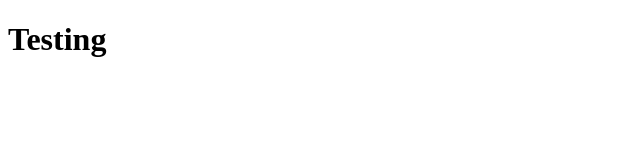
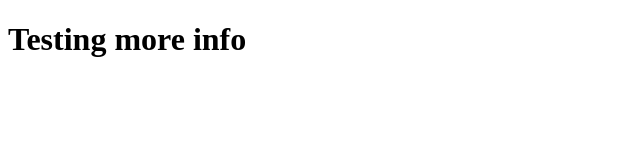
Before and after one commit to projectFourCollab/jonSwethaPaulina, a plain HTML site: page index.html in a window 1280 px wide. Shown: the whole page, without its empty margins (0-640 px from the left). Drawn offline with Linux system fonts and the light colour scheme.

Commit message:
added more to h1 :egg:

```diff
--- a/index.html
+++ b/index.html
@@ -6,6 +6,6 @@
     <title>Test</title>
 </head>
 <body>
-    <h1>Testing</h1>
+    <h1>Testing more info</h1>
 </body>
 </html>
```
